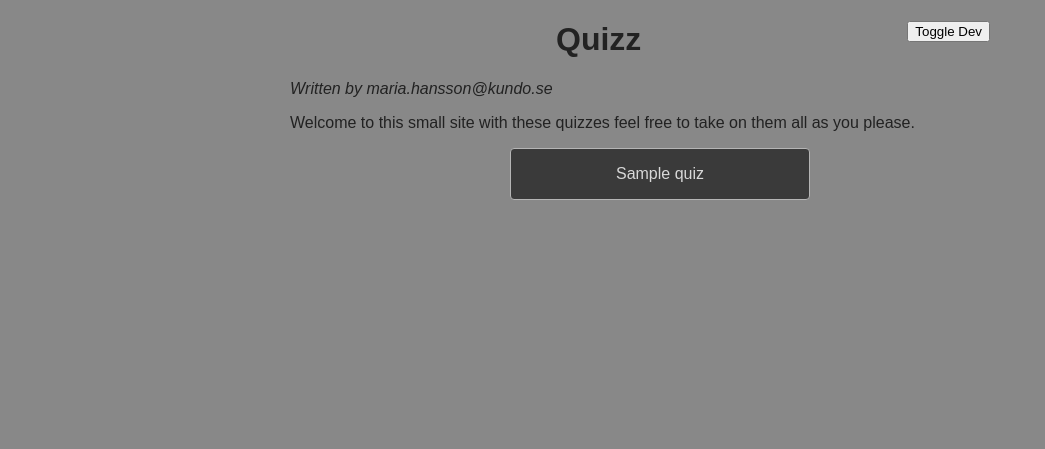
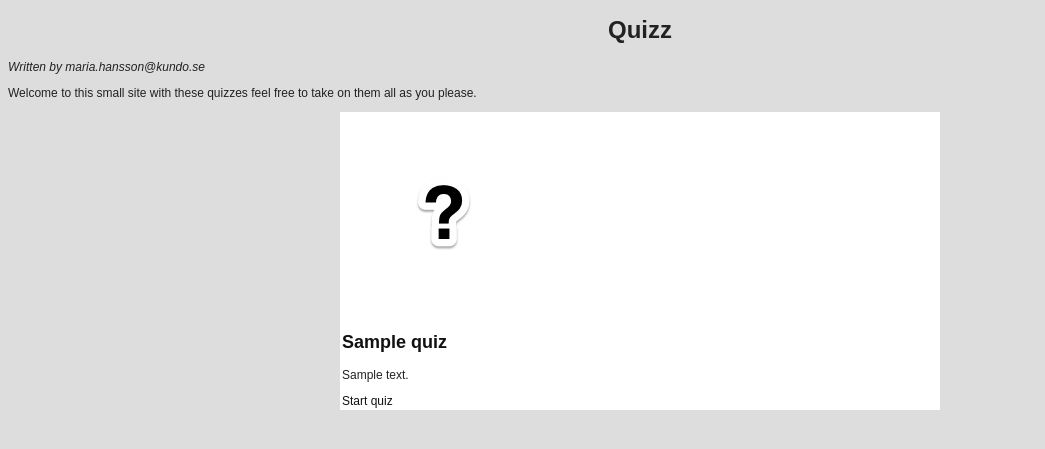
Before and after one commit to SirhH/quizproject, a Django app: page / in a window 1280 px wide. Shown: the top 449 px of the page, without its empty margins (0-1045 px from the left). Run offline with Django 3.2, Linux system fonts and the light colour scheme; tables that the repository leaves empty hold one stand-in row (Sample ...).

Commit message:
Front-end changes: placeholder img and css re-work

```diff
--- a/quiz/templates/start.html
+++ b/quiz/templates/start.html
@@ -7,26 +7,32 @@
 
 </head>
 <body>
-    <button id="dev-toggle">Toggle Dev</button>
+<!---<div class="wrapper">--->
     <h1>Quizz</h1>
     <address>Written by maria.hansson@kundo.se</address>
     <p>Welcome to this small site with these quizzes feel free to take on them all as you please.</p>
 
-    <ul>
+    <ul class="quiz-list">
         {% for quiz in quizzes %}
-            <li><a href="{% url 'quiz_page' quiz.quiz_number %}" class="cube">{{ quiz.name }}</a></li>
-            {% empty %}
+            <li>
+
+                <!---<div class="quiz-img"> --->
+                    <a href="{% url 'quiz_page' quiz.quiz_number %}" >
+                        <img class="img-placeholder" src="/static/placeholder.jpg"/>
+                    </a>
+                <!---</div> --->
+
+                <!---<div class="quiz-core">--->
+                    <a href="{% url 'quiz_page' quiz.quiz_number %}" ><h2>{{ quiz.name }}</h2></a>
+                    <p>{{ quiz.description }}</p>
+                    <a href="{% url 'question_page' quiz.quiz_number 1 %}">Start quiz</a>
+                <!---</div>--->
+
+            </li>
+        {% empty %}
             <li>We didn't find the quizzes, check in another time and we might have found them.</li>
         {% endfor %}
     </ul>
-
-    <script>
-        document.getElementById("dev-toggle").addEventListener("click", function () {
-            var all_hinnden = document.getElementsByClassName("hidden");
-            for (var i = 0; i < all_hinnden.length; i++){
-                all_hinnden[i].className = "";
-            }
-        })
-    </script>
+<!---</div>--->
 </body>
 </html>
--- a/quiz/views.py
+++ b/quiz/views.py
@@ -4,28 +4,6 @@
 from django.http import Http404
 
 # Create your views here.
-quizzes = [
-    {
-        'quiz_number': 1,
-        'name': 'Let me guess your favourite color',
-        'description': 'Jag tror att jag vet vilken färg du gillar'
-    },
-    {
-        'quiz_number': 2,
-        'name': 'Are you in a good mood?',
-        'description': 'See if you are having a good day'
-    },
-    {
-        'quiz_number': 3,
-        'name': 'Guess my card',
-        'description': 'I am thinking of a card, can you find out?'
-    },
-    {
-        'quiz_number': 4,
-        'name': 'Let me guess your card',
-        'description': 'Can I guess what card you are thinking of?'
-    },
-]
 
 
 def startpage(request):
@@ -42,10 +20,10 @@
         raise Http404
     if quiz_number > l_quiz.quiz_number:
         raise Http404
-
     context = {
         'quiz': l_quiz,
         'quiz_number': quiz_number,
+
     }
     return render(request, 'quiz.html', context)
 
@@ -59,7 +37,7 @@
         raise Http404
     l_questions = l_quiz.questions.all()
     l_question = l_questions[question_number - 1]
-
+    last_question_number = l_questions.count()
     context = {
         'question_number': question_number,
         'question': l_question.question,
@@ -67,6 +45,7 @@
         'answer2': l_question.answer2,
         'answer3': l_question.answer3,
         'quiz_number': quiz_number,
+        'last_question_number': last_question_number,
     }
     return render(request, 'question.html', context)
 
--- a/static/style.css
+++ b/static/style.css
@@ -1,9 +1,13 @@
+/*
 body {
-    background-color: #888; /* #666 to ish #888*/
-    font-family: sans-serif;
+ */
+    /*background-color: #888; /* #666 to ish #888*/
+    /*font-family: sans-serif;
+    font-size: 12px;
     color: #222;
     max-width: 700px;
     margin: 0 auto;
+    min-width:300px;
 }
 
 h1 {
@@ -13,6 +17,7 @@ h1 {
 a {
     color: #111;
     cursor: pointer;
+    text-decoration: none;
 }
 
 .hidden, .hidden *{
@@ -20,22 +25,33 @@ a {
 }
 
 ul {
-    max-width: 300px;
+    max-width: 600px;
     margin: 0 auto;
+    padding: 0;
 }
 
 li {
     list-style: none;
-    margin-top: 10px;
+    border: 1px solid #ccc;
+    padding: 2px
 }
 
+.wrapper {
+    display: block;
+    padding: 1em;
+    background-color: #ddd;
+}
+.inline-wrapper {
+    display: inline-block;
+    padding: 1em;
+}
 #dev-toggle {
     float:right;
 }
 
 .cube {
     display: block;
-    background-color: #3a3a3a;
+    background-color: #222;
     border: 1px solid #b5b5b5;
     border-radius: 4px;
     padding: 1em .5em;
@@ -44,3 +60,96 @@ li {
     text-decoration: none;
 
 }
+
+.center {
+    margin: 0 auto;
+    text-align: center;
+    display: block;
+}
+
+.button, button {
+    padding: .5em 2em;
+    background-color: #222;
+    color: #d8d8d8;
+    font-size: 1.2em;
+    cursor: pointer;
+    margin-bottom: 1em;
+    margin-top: 1em;
+}
+
+.quiz-list {
+    background-color: #eee;
+}
+
+.quiz-core a {
+}
+
+h2 {
+    font-size: 1.2em;
+}
+.quiz-list h2 {
+    display:inline-block;
+    vertical-align: top;
+}
+
+.quiz-list p {
+    font-size: .9em;
+}
+
+.img-placeholder {
+    width: 100px;
+    height:100px;
+    background-color: #fff;
+}
+
+.big-text {
+    font-size: 1.3em;
+    text-decoration: none;
+}
+
+.quiz-img {
+    display: inline;
+    max-width: 30%;
+    overflow: hidden;
+    vertical-align: middle;
+    max-height: 100px;
+}
+.quiz-core {
+    float: right;
+    width: 70%;
+}
+
+.right-floater {
+    float: right;
+} */
+
+/* mobile */
+body {
+    background-color: #ddd; /* #666 to ish #888 */
+    font-family: sans-serif;
+    font-size: 12px;
+    color: #222;
+}
+
+
+ul {
+    max-width: 600px;
+    margin: 0 auto;
+    padding: 0;
+}
+
+h1 {
+    text-align: center;
+}
+
+li {
+    list-style: none;
+    padding: 2px;
+    background-color: #fff;
+}
+
+a {
+    text-decoration: none;
+    color: #111;
+    cursor: pointer;
+}
```
Also changed, not shown: quiz/templates/answer.html (deleted, +0 -11 lines), quiz/templates/question.html (+10 -16 lines), quiz/templates/quiz.html (+5 -13 lines), quiz/templates/results.html (+4 -11 lines), static/placeholder.jpg (added), 1 other file.
